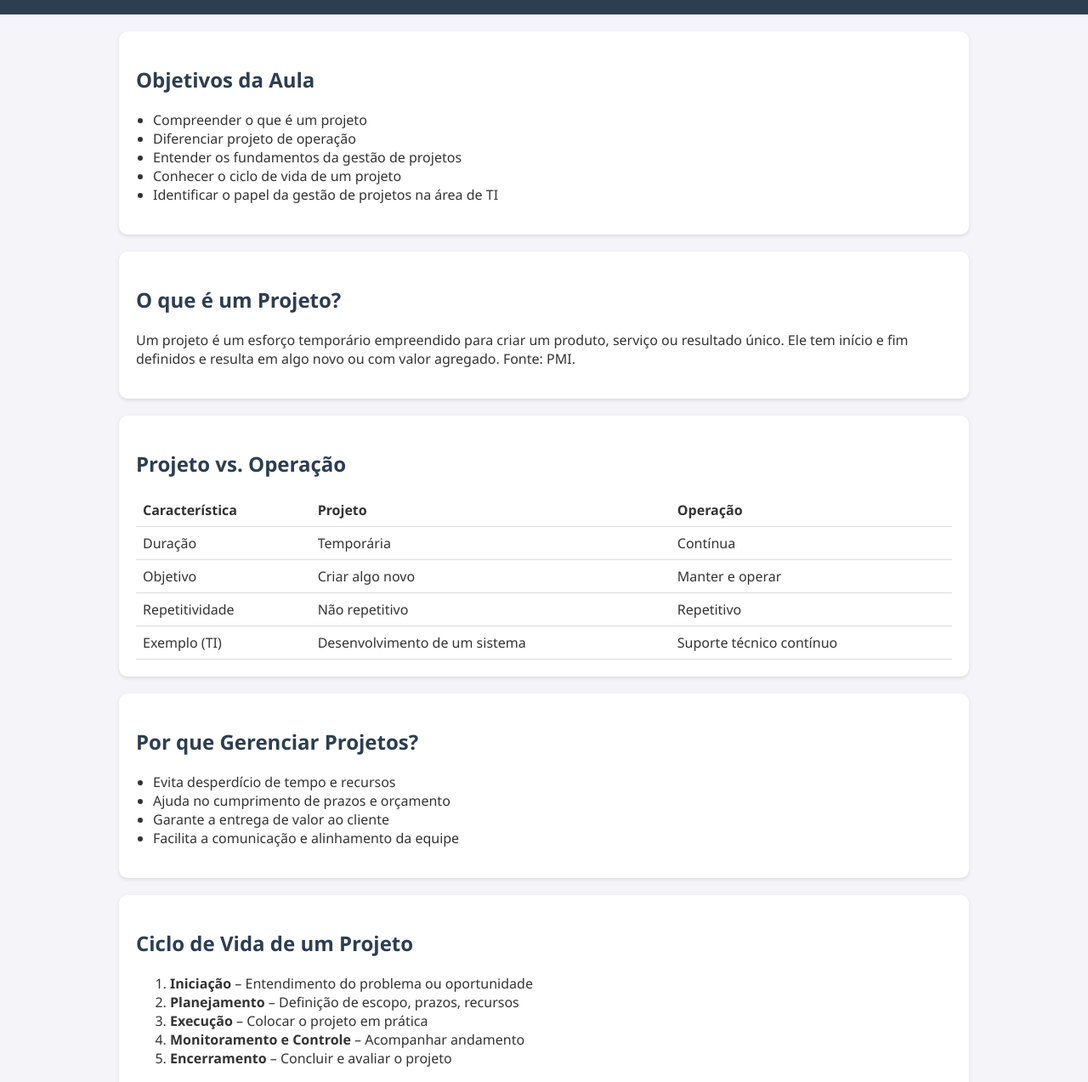
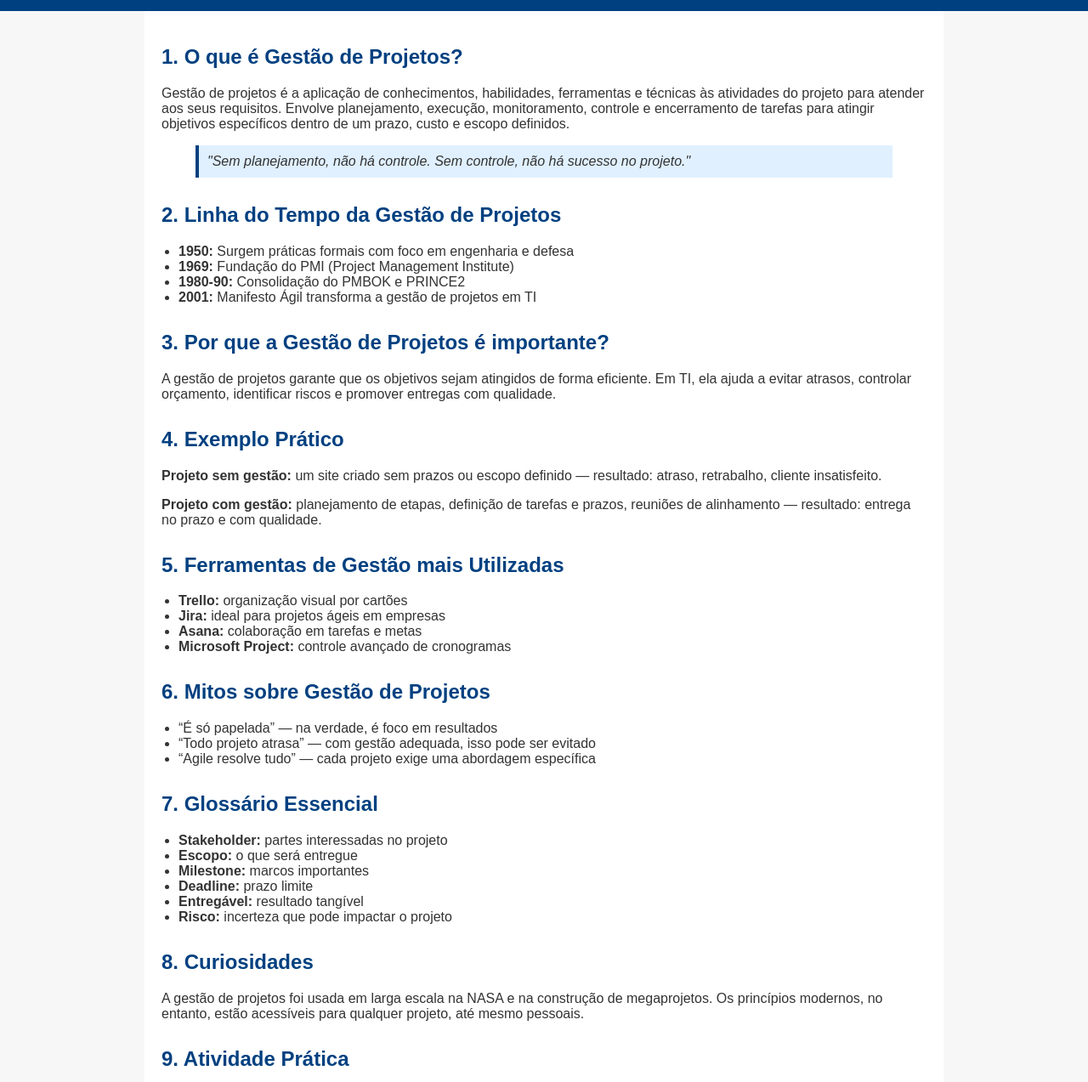
Before and after one commit to HudsonNeves/prof, a plain HTML site: page uc0201.html in a window 1280 px wide. Shown: the part 83-1356 px from the top of the page at 85% size. Drawn offline with Linux system fonts and the light colour scheme.

Commit message:
Update uc0201.html

```diff
--- a/uc0201.html
+++ b/uc0201.html
@@ -1,187 +1,153 @@
 <!DOCTYPE html>
-<html lang="pt-br">
+<html lang="pt-BR">
 <head>
   <meta charset="UTF-8" />
   <meta name="viewport" content="width=device-width, initial-scale=1.0" />
-  <title>Introdução à Gestão de Projetos em TI</title>
+  <title>Fundamentos da Gestão de Projetos - Aula 01</title>
   <style>
     body {
-      font-family: 'Segoe UI', Tahoma, Geneva, Verdana, sans-serif;
+      font-family: Arial, sans-serif;
       margin: 0;
-      background-color: #f4f4f9;
+      padding: 0;
+      background: #f7f7f7;
       color: #333;
     }
-
     header {
-      background-color: #2c3e50;
-      color: white;
+      background: #004080;
+      color: #fff;
       padding: 20px;
       text-align: center;
     }
-
     header h1 {
       margin: 0;
-      font-size: 24px;
+      font-size: 1.8rem;
     }
-
     header p {
       margin: 5px 0 0;
-      font-size: 16px;
+      font-size: 1rem;
     }
-
     main {
       padding: 20px;
-      max-width: 1000px;
+      max-width: 900px;
       margin: auto;
+      background: #fff;
     }
-
     section {
-      background-color: white;
-      padding: 20px;
-      margin-bottom: 20px;
-      border-radius: 10px;
-      box-shadow: 0 2px 4px rgba(0,0,0,0.1);
+      margin-bottom: 30px;
     }
-
     h2 {
-      color: #2c3e50;
+      color: #004080;
     }
-
     ul {
       padding-left: 20px;
     }
-
-    table {
-      width: 100%;
-      border-collapse: collapse;
-      margin-top: 10px;
+    blockquote {
+      background: #e0f0ff;
+      padding: 10px;
+      border-left: 4px solid #004080;
+      font-style: italic;
     }
-
-    th, td {
-      padding: 8px;
-      text-align: left;
-      border-bottom: 1px solid #ddd;
-    }
-
     footer {
       text-align: center;
-      font-size: 14px;
-      color: #999;
-      padding: 10px;
+      padding: 20px;
+      font-size: 0.9rem;
+      color: #777;
     }
   </style>
 </head>
 <body>
   <header>
-    <h1>Introdução à Gestão de Projetos em TI</h1>
-    <p>Autor: Profº Hudson Neves</p>
+    <h1>Fundamentos da Gestão de Projetos em TI</h1>
+    <p>Profº Hudson Neves</p>
   </header>
-
   <main>
     <section>
-      <h2>Objetivos da Aula</h2>
+      <h2>1. O que é Gestão de Projetos?</h2>
+      <p>
+        Gestão de projetos é a aplicação de conhecimentos, habilidades, ferramentas e técnicas às atividades do projeto para atender aos seus requisitos. Envolve planejamento, execução, monitoramento, controle e encerramento de tarefas para atingir objetivos específicos dentro de um prazo, custo e escopo definidos.
+      </p>
+      <blockquote>
+        "Sem planejamento, não há controle. Sem controle, não há sucesso no projeto."
+      </blockquote>
+    </section>
+
+    <section>
+      <h2>2. Linha do Tempo da Gestão de Projetos</h2>
       <ul>
-        <li>Compreender o que é um projeto</li>
-        <li>Diferenciar projeto de operação</li>
-        <li>Entender os fundamentos da gestão de projetos</li>
-        <li>Conhecer o ciclo de vida de um projeto</li>
-        <li>Identificar o papel da gestão de projetos na área de TI</li>
+        <li><strong>1950:</strong> Surgem práticas formais com foco em engenharia e defesa</li>
+        <li><strong>1969:</strong> Fundação do PMI (Project Management Institute)</li>
+        <li><strong>1980-90:</strong> Consolidação do PMBOK e PRINCE2</li>
+        <li><strong>2001:</strong> Manifesto Ágil transforma a gestão de projetos em TI</li>
       </ul>
     </section>
 
     <section>
-      <h2>O que é um Projeto?</h2>
-      <p>Um projeto é um esforço temporário empreendido para criar um produto, serviço ou resultado único. Ele tem início e fim definidos e resulta em algo novo ou com valor agregado. Fonte: PMI.</p>
+      <h2>3. Por que a Gestão de Projetos é importante?</h2>
+      <p>
+        A gestão de projetos garante que os objetivos sejam atingidos de forma eficiente. Em TI, ela ajuda a evitar atrasos, controlar orçamento, identificar riscos e promover entregas com qualidade.
+      </p>
     </section>
 
     <section>
-      <h2>Projeto vs. Operação</h2>
-      <table>
-        <tr>
-          <th>Característica</th>
-          <th>Projeto</th>
-          <th>Operação</th>
-        </tr>
-        <tr>
-          <td>Duração</td>
-          <td>Temporária</td>
-          <td>Contínua</td>
-        </tr>
-        <tr>
-          <td>Objetivo</td>
-          <td>Criar algo novo</td>
-          <td>Manter e operar</td>
-        </tr>
-        <tr>
-          <td>Repetitividade</td>
-          <td>Não repetitivo</td>
-          <td>Repetitivo</td>
-        </tr>
-        <tr>
-          <td>Exemplo (TI)</td>
-          <td>Desenvolvimento de um sistema</td>
-          <td>Suporte técnico contínuo</td>
-        </tr>
-      </table>
+      <h2>4. Exemplo Prático</h2>
+      <p><strong>Projeto sem gestão:</strong> um site criado sem prazos ou escopo definido — resultado: atraso, retrabalho, cliente insatisfeito.</p>
+      <p><strong>Projeto com gestão:</strong> planejamento de etapas, definição de tarefas e prazos, reuniões de alinhamento — resultado: entrega no prazo e com qualidade.</p>
     </section>
 
     <section>
-      <h2>Por que Gerenciar Projetos?</h2>
+      <h2>5. Ferramentas de Gestão mais Utilizadas</h2>
       <ul>
-        <li>Evita desperdício de tempo e recursos</li>
-        <li>Ajuda no cumprimento de prazos e orçamento</li>
-        <li>Garante a entrega de valor ao cliente</li>
-        <li>Facilita a comunicação e alinhamento da equipe</li>
+        <li><strong>Trello:</strong> organização visual por cartões</li>
+        <li><strong>Jira:</strong> ideal para projetos ágeis em empresas</li>
+        <li><strong>Asana:</strong> colaboração em tarefas e metas</li>
+        <li><strong>Microsoft Project:</strong> controle avançado de cronogramas</li>
       </ul>
     </section>
 
     <section>
-      <h2>Ciclo de Vida de um Projeto</h2>
-      <ol>
-        <li><strong>Iniciação</strong> – Entendimento do problema ou oportunidade</li>
-        <li><strong>Planejamento</strong> – Definição de escopo, prazos, recursos</li>
-        <li><strong>Execução</strong> – Colocar o projeto em prática</li>
-        <li><strong>Monitoramento e Controle</strong> – Acompanhar andamento</li>
-        <li><strong>Encerramento</strong> – Concluir e avaliar o projeto</li>
-      </ol>
-    </section>
-
-    <section>
-      <h2>O Gerente de Projetos</h2>
-      <p>Responsável por planejar, executar e controlar o projeto, sendo o elo entre equipe, cliente e stakeholders.</p>
-    </section>
-
-    <section>
-      <h2>Gestão de Projetos em TI</h2>
-      <p>Projetos de TI envolvem alta complexidade e mudanças rápidas. A gestão ajuda a manter o foco, a qualidade e a entrega de valor.</p>
-      <p><strong>Exemplos:</strong> Desenvolvimento de aplicativos, implantação de sistemas, migração para a nuvem.</p>
-    </section>
-
-    <section>
-      <h2>Ferramentas Populares</h2>
+      <h2>6. Mitos sobre Gestão de Projetos</h2>
       <ul>
-        <li>Trello</li>
-        <li>Jira</li>
-        <li>Microsoft Project</li>
-        <li>Asana</li>
-        <li>Notion</li>
+        <li>“É só papelada” — na verdade, é foco em resultados</li>
+        <li>“Todo projeto atrasa” — com gestão adequada, isso pode ser evitado</li>
+        <li>“Agile resolve tudo” — cada projeto exige uma abordagem específica</li>
       </ul>
     </section>
 
     <section>
-      <h2>Atividade para a Turma</h2>
-      <p><strong>Em dupla:</strong> Pesquise um projeto real de TI e identifique:</p>
+      <h2>7. Glossário Essencial</h2>
       <ul>
-        <li>O objetivo do projeto</li>
-        <li>O tempo de execução</li>
-        <li>Os desafios enfrentados</li>
-        <li>O resultado final</li>
+        <li><strong>Stakeholder:</strong> partes interessadas no projeto</li>
+        <li><strong>Escopo:</strong> o que será entregue</li>
+        <li><strong>Milestone:</strong> marcos importantes</li>
+        <li><strong>Deadline:</strong> prazo limite</li>
+        <li><strong>Entregável:</strong> resultado tangível</li>
+        <li><strong>Risco:</strong> incerteza que pode impactar o projeto</li>
+      </ul>
+    </section>
+
+    <section>
+      <h2>8. Curiosidades</h2>
+      <p>
+        A gestão de projetos foi usada em larga escala na NASA e na construção de megaprojetos. Os princípios modernos, no entanto, estão acessíveis para qualquer projeto, até mesmo pessoais.
+      </p>
+    </section>
+
+    <section>
+      <h2>9. Atividade Prática</h2>
+      <p>
+        Crie um mini-projeto pessoal (ex: organizar uma festa, criar um canal no YouTube, montar um PC gamer). Escreva:
+      </p>
+      <ul>
+        <li>Objetivo do projeto</li>
+        <li>Stakeholders envolvidos</li>
+        <li>Entregas previstas</li>
+        <li>Prazo</li>
+        <li>Riscos que podem ocorrer</li>
       </ul>
     </section>
   </main>
-
   <footer>
-    &copy; 2025 Profº Hudson Neves | Fundamentos da Gestão de Projetos
+    &copy; 2025 Profº Hudson Neves - Todos os direitos reservados
   </footer>
 </body>
 </html>
```
